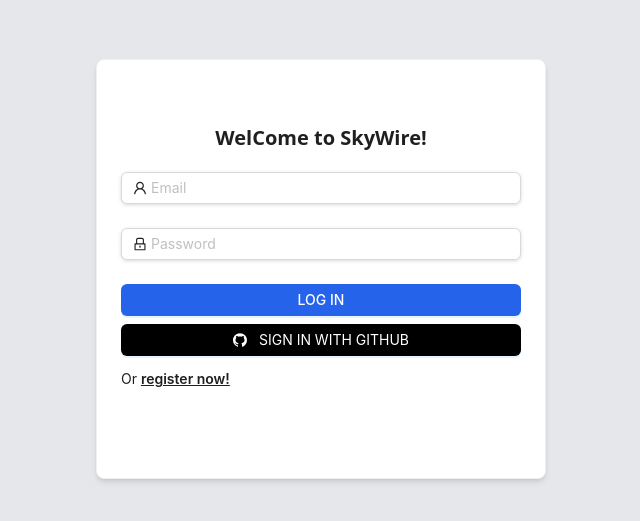
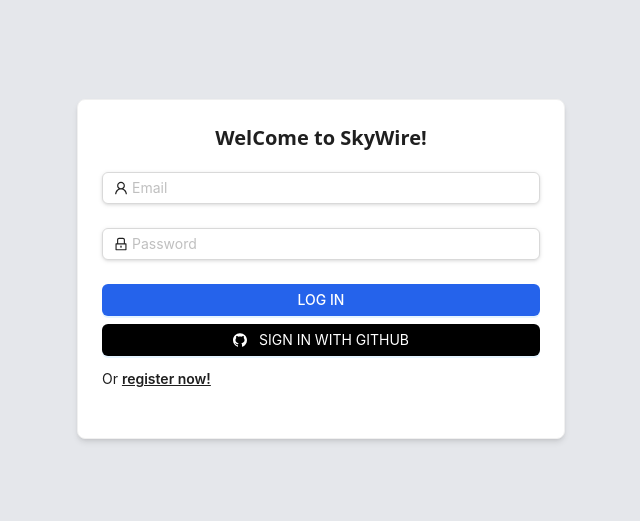
Before and after one commit to hjzccc/SkyWire-Front, a Next.js app: page /login in a window 1280 px wide. Shown: the part 131-652 px from the top of the page, without its empty margins (319-959 px from the left). Built offline with nearby package versions, Linux system fonts and the light colour scheme; no server answers.

Commit message:
update layouts in smaller screens

```diff
--- a/app/(pages)/dashboard/messageTemplate/page.tsx
+++ b/app/(pages)/dashboard/messageTemplate/page.tsx
@@ -182,7 +182,6 @@ function AccountPage() {
   return (
     <>
       <div className="flex flex-col gap-3">
-        <Toaster position="top-center" reverseOrder={false} />
         <div>
           <Button type="primary" onClick={() => setModalOpen(true)}>
             New
@@ -404,7 +403,7 @@ function Page() {
   return (
     <>
       <Toaster></Toaster>
-      <div className="flex gap-3 justify-evenly">
+      <div className="flex flex-col gap-3 lg:flex-row">
         <Card title="Templates" className="flex-1">
           <Button
             className="mb-3"
@@ -551,6 +550,7 @@ function Page() {
                 }
               );
               if (response?.status == respStatusEnum.SUCCESS) {
+                console.log("ejwjffjwjfiwjwfjfjfjjfwwfjj");
                 toast.success("operation success");
                 setTestModalOpen(false);
                 testForm.resetFields();
--- a/app/(pages)/dashboard/trace/[id]/page.tsx
+++ b/app/(pages)/dashboard/trace/[id]/page.tsx
@@ -36,6 +36,7 @@ function Page({ params }: { params: { id: string } }) {
   return (
     <div className="flex flex-col items-center justify-center h-full">
       <Steps
+        style={{ height: "50%" }}
         current={record.length}
         status={status}
         className="w-1/2 "
--- a/app/(pages)/dashboard/trace/page.tsx
+++ b/app/(pages)/dashboard/trace/page.tsx
@@ -40,7 +40,9 @@ function Page() {
     },
   ];
   return (
+    <div>
       <Table
+        scroll={{ x: 200 }}
         dataSource={dataSource}
         columns={tableColumns}
         loading={isLoading}
@@ -53,6 +55,7 @@ function Page() {
           },
         })}
       ></Table>
+    </div>
   );
 }
 
--- a/app/(pages)/layout.tsx
+++ b/app/(pages)/layout.tsx
@@ -27,9 +27,9 @@ export default function RootLayout({
           <SessionProvider refetchInterval={3600} refetchOnWindowFocus>
             <SWRConfig>
               <Provider store={store}>
-                <div className="flex flex-col h-screen ">
+                <div className="flex flex-col w-screen h-screen ">
                   <div className="flex items-center justify-between h-20 gap-6 border-b">
-                    <div className="flex items-center px-3 gap-9 ">
+                    <div className="flex items-center px-3 lg:gap-9">
                       <p className="block text-2xl font-semibold text-blue-600 font-comfortta">
                         Skywire
                       </p>
--- a/app/(userauth)/login/page.tsx
+++ b/app/(userauth)/login/page.tsx
@@ -33,16 +33,13 @@ const App: React.FC = () => {
     <>
       <Toaster></Toaster>
       <div className="flex flex-col items-center justify-center w-full h-full bg-gray-200">
-        <Card className="py-10 shadow-md">
-          <div className="flex flex-col items-center font-sans justify-evenly">
-            <span className="mb-5 text-xl font-semibold">
+        <div className="w-full max-w-lg p-3">
+          <Card className="shadow-md ">
+            <div className="flex flex-col items-center w-full font-sans">
+              <span className="mb-5 text-xl font-semibold ">
                 WelCome to SkyWire!
               </span>
-            <Form
-              name="normal_login"
-              style={{ minWidth: 400 }}
-              onFinish={onFinish}
-            >
+              <Form name="normal_login" className="w-full" onFinish={onFinish}>
                 <Form.Item
                   className="drop-shadow "
                   name="email"
@@ -99,6 +96,7 @@ const App: React.FC = () => {
             </div>
           </Card>
         </div>
+      </div>
     </>
   );
 };
--- a/app/(userauth)/register/page.tsx
+++ b/app/(userauth)/register/page.tsx
@@ -60,13 +60,13 @@ const App: React.FC = () => {
     <>
       <Toaster></Toaster>
       <div className="flex flex-col items-center justify-center w-full h-full bg-gray-200">
+        <div className="w-full max-w-lg p-3">
           <Card className="shadow-md ">
             <Form
               form={form}
               layout={"vertical"}
               name="register"
               onFinish={onFinish}
-            style={{ minWidth: 400 }}
               scrollToFirstError
             >
               <Form.Item
@@ -148,6 +148,7 @@ const App: React.FC = () => {
             </Form>
           </Card>
         </div>
+      </div>
     </>
   );
 };
```
Lines whose indentation alone changed are shown as unchanged.
